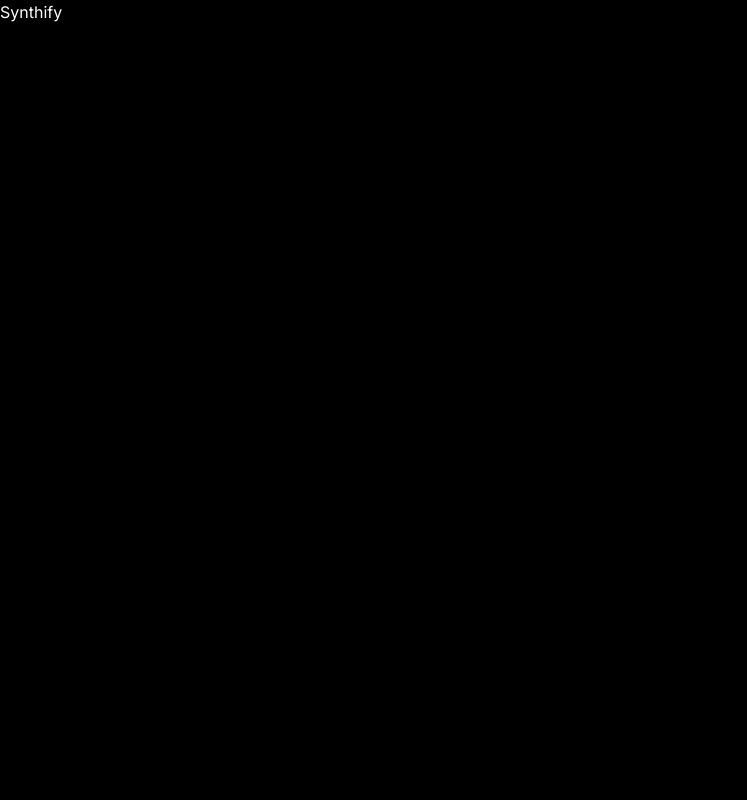
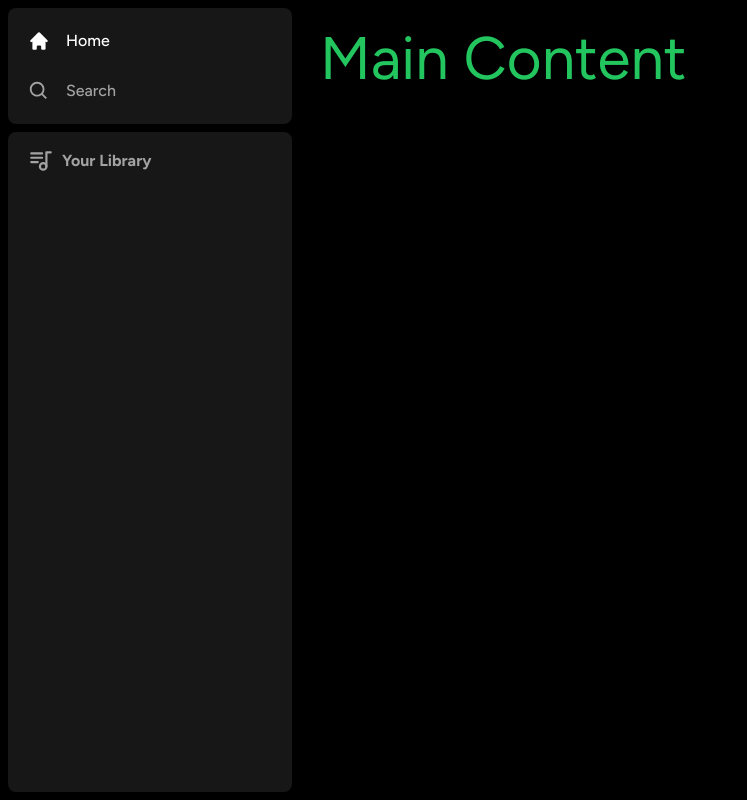
Before and after one commit to marovichn/Syntify, a Next.js app in the folder synthify/: page / in a window 1280 px wide. Shown: the whole page, without its empty margins (0-747 px from the left). Built offline with nearby package versions, Linux system fonts and the light colour scheme.

Commit message:
Layout - 1

```diff
--- /dev/null
+++ b/synthify/app/(root)/page.tsx
@@ -0,0 +1,4 @@
+const Home = () => {
+  return <div className='p-5 text-6xl text-green-500'>Main Content</div>;
+};
+export default Home;
--- a/synthify/app/layout.tsx
+++ b/synthify/app/layout.tsx
@@ -1,22 +1,25 @@
-import './globals.css'
-import type { Metadata } from 'next'
-import { Inter } from 'next/font/google'
+import Sidebar from "@/components/Sidebar";
+import "./globals.css";
+import type { Metadata } from "next";
+import { Figtree } from "next/font/google";
 
-const inter = Inter({ subsets: ['latin'] })
+const figtree = Figtree({ subsets: ["latin"] });
 
 export const metadata: Metadata = {
-  title: 'Create Next App',
-  description: 'Generated by create next app',
-}
+  title: "Synthify",
+  description: "Fly to the rythim",
+};
 
 export default function RootLayout({
   children,
 }: {
-  children: React.ReactNode
+  children: React.ReactNode;
 }) {
   return (
-    <html lang="en">
-      <body className={inter.className}>{children}</body>
+    <html lang='en'>
+      <body className={figtree.className}>
+        <Sidebar>{children}</Sidebar>
+      </body>
     </html>
-  )
+  );
 }
--- a/synthify/app/page.tsx
+++ /dev/null
@@ -1,3 +0,0 @@
-export default function Home() {
-  return <>Synthify</>;
-}
--- /dev/null
+++ b/synthify/components/Box.tsx
@@ -0,0 +1,13 @@
+import React, { FC } from "react";
+import { twMerge } from "tailwind-merge";
+
+interface BoxProps {
+  children: React.ReactNode;
+  className?: string;
+}
+
+const Box: FC<BoxProps> = ({ children, className }) => {
+  return <div className={twMerge(`bg-neutral-900 rounded-lg h-fit w-full`, className)}>{children}</div>;
+};
+
+export default Box;
--- /dev/null
+++ b/synthify/components/Library.tsx
@@ -0,0 +1,25 @@
+"use client";
+
+import { FC } from "react";
+import { TbPlaylist } from "react-icons/tb";
+
+interface LibraryProps {}
+
+const Library: FC<LibraryProps> = ({}) => {
+  const onClick = () => {
+    //handle upload later
+  };
+
+  return (
+    <div className='flex flex-col'>
+      <div className='flex items-center justify-between px-5 pt-4'>
+        <div className='inline-flex items-center gap-x-2'>
+          <TbPlaylist size={26} className='text-neutral-400' />
+          <p className='text-neutral-400 font-bold text-md'>Your Library</p>
+        </div>
+      </div>
+    </div>
+  );
+};
+
+export default Library;
--- /dev/null
+++ b/synthify/components/Sidebar.tsx
@@ -0,0 +1,58 @@
+"use client";
+
+import React, { FC, useMemo } from "react";
+import { usePathname } from "next/navigation";
+import { HiHome } from "react-icons/hi";
+import { BiSearch } from "react-icons/bi";
+import Box from "./Box";
+import SidebarItem from "./SidebarItem";
+import Library from "./Library";
+
+interface SidebarProps {
+  children: React.ReactNode;
+}
+
+const Sidebar: FC<SidebarProps> = ({ children }) => {
+  const pathname = usePathname();
+  const routes = useMemo(
+    () => [
+      {
+        label: "Home",
+        active: pathname !== "/search",
+        href: "/",
+        icon: HiHome,
+      },
+      {
+        label: "Search",
+        active: pathname === "/search",
+        href: "/search",
+        icon: BiSearch,
+      },
+    ],
+    []
+  );
+
+  return (
+    <div className='flex h-full'>
+      <div className='hidden md:flex flex-col gap-y-2  h-full w-[300px] p-2 bg-black'>
+        <Box>
+          <div className='flex flex-col gap-y-4 px-5 py-4'>
+            {routes.map((item) => (
+              <SidebarItem
+                key={item.label}
+                label={item.label}
+                href={item.href}
+                active={item.active}
+                icon={item.icon}
+              />
+            ))}
+          </div>
+        </Box>
+        <Box className='overflow-y-auto h-full'><Library /></Box>
+      </div>
+      <main className="h-full flex-1 overflow-y-auto py-2">{children}</main>
+    </div>
+  );
+};
+
+export default Sidebar;
--- /dev/null
+++ b/synthify/components/SidebarItem.tsx
@@ -0,0 +1,33 @@
+import Link from "next/link";
+import { FC } from "react";
+import { IconType } from "react-icons";
+import { twMerge } from "tailwind-merge";
+
+interface SidebarItemProps {
+  label: string;
+  icon: IconType;
+  active: boolean;
+  href: string;
+}
+
+const SidebarItem: FC<SidebarItemProps> = ({
+  icon: Icon,
+  label,
+  href,
+  active,
+}) => {
+  return (
+    <Link
+      href={href}
+      className={twMerge(
+        `flex flex-row h-auto items-center w-full gap-x-4 text-md font-medium cursor-pointer hover:text-white transition text-neutral-400 py-1`,
+        active && "text-white"
+      )}
+    >
+      <Icon size={26} />
+      <p className='truncate w-full'>{label}</p>
+    </Link>
+  );
+};
+
+export default SidebarItem;
--- a/synthify/package.json
+++ b/synthify/package.json
@@ -19,6 +19,8 @@
     "postcss": "8.4.29",
     "react": "18.2.0",
     "react-dom": "18.2.0",
+    "react-icons": "^4.10.1",
+    "tailwind-merge": "^1.14.0",
     "tailwindcss": "3.3.3",
     "typescript": "5.2.2"
   }
--- a/synthify/tailwind.config.ts
+++ b/synthify/tailwind.config.ts
@@ -1,20 +1,14 @@
-import type { Config } from 'tailwindcss'
+import type { Config } from "tailwindcss";
 
 const config: Config = {
   content: [
-    './pages/**/*.{js,ts,jsx,tsx,mdx}',
-    './components/**/*.{js,ts,jsx,tsx,mdx}',
-    './app/**/*.{js,ts,jsx,tsx,mdx}',
+    "./pages/**/*.{js,ts,jsx,tsx,mdx}",
+    "./components/**/*.{js,ts,jsx,tsx,mdx}",
+    "./app/**/*.{js,ts,jsx,tsx,mdx}",
   ],
   theme: {
-    extend: {
-      backgroundImage: {
-        'gradient-radial': 'radial-gradient(var(--tw-gradient-stops))',
-        'gradient-conic':
-          'conic-gradient(from 180deg at 50% 50%, var(--tw-gradient-stops))',
-      },
-    },
+    extend: {},
   },
   plugins: [],
-}
-export default config
+};
+export default config;
```
Also changed, not shown: 1 other file (tests, documents, lock files or other folders).
